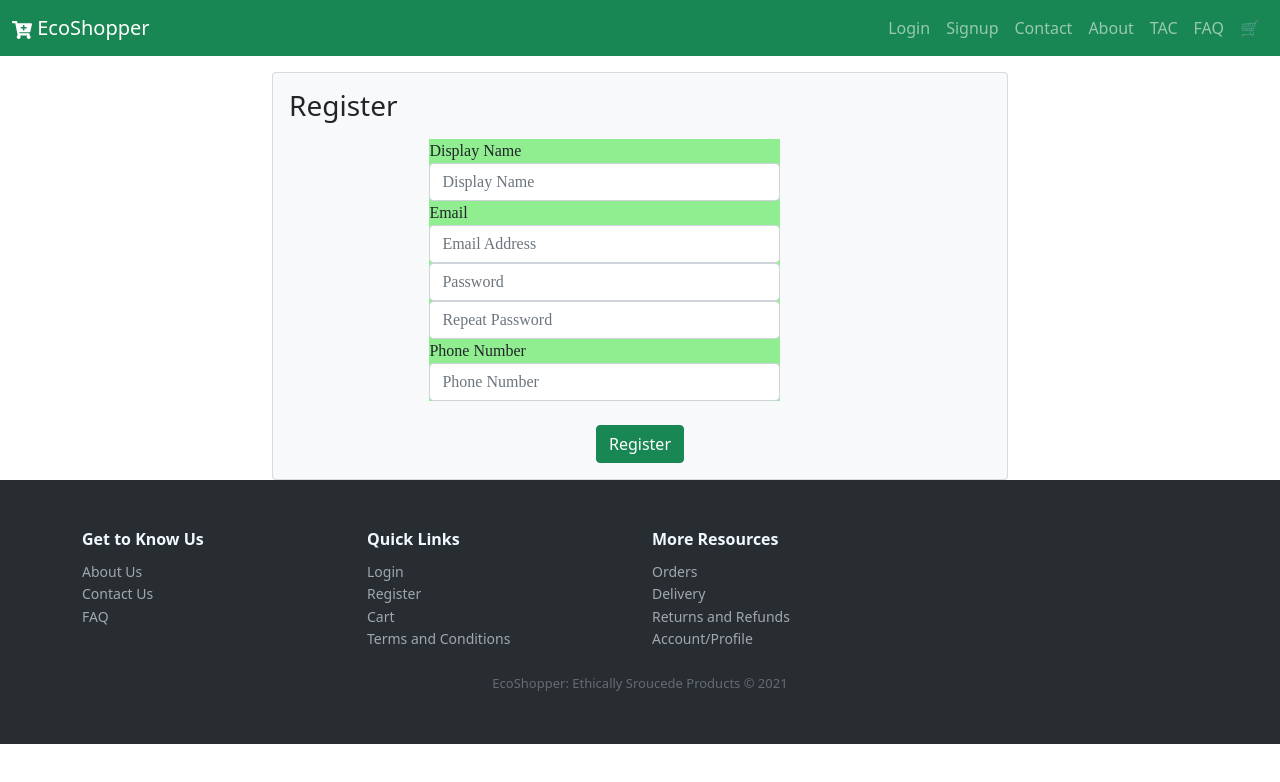
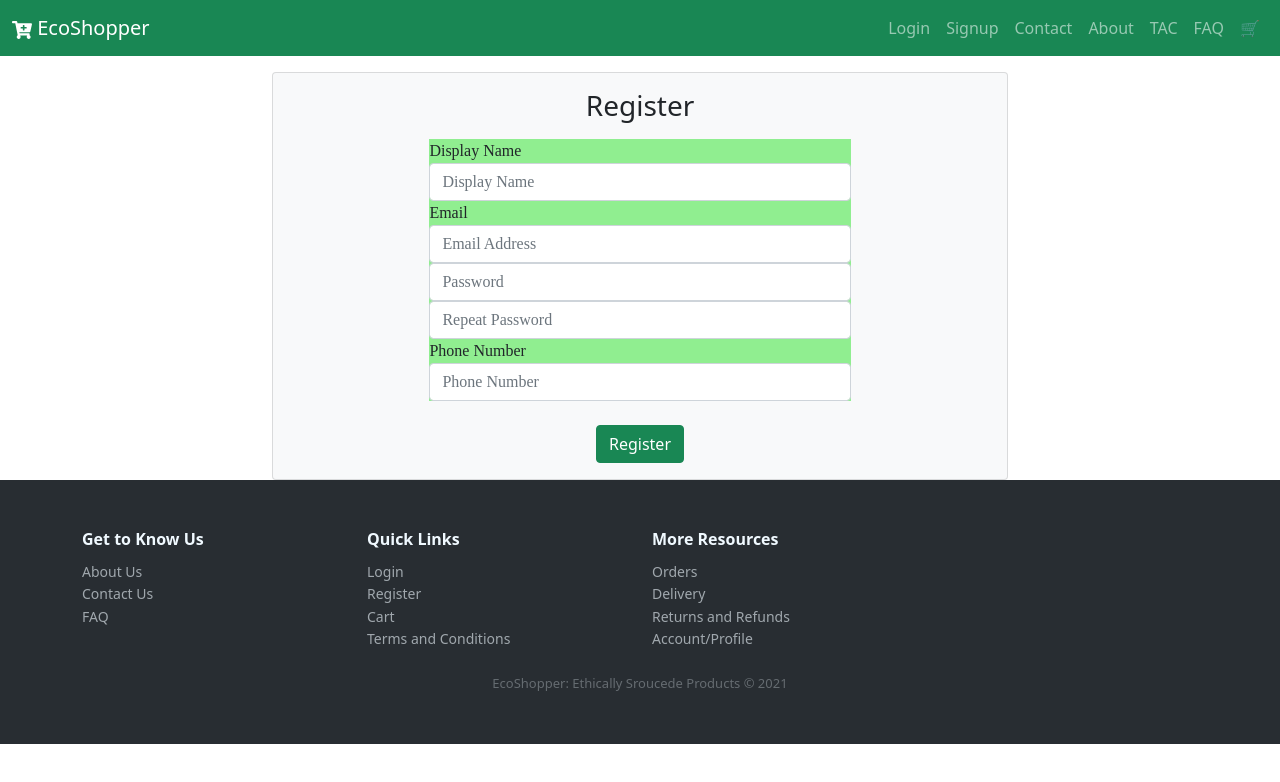
Before and after one commit to Noor-Alina/COMP3340-Project, a React (Create React App) app: page /Signup in a window 1280 px wide. Shown: the top 782 px of the page. Built offline with nearby package versions, Linux system fonts and the light colour scheme; no server answers.

Commit message:
signup/login css

```diff
--- a/src/static/Signin.js
+++ b/src/static/Signin.js
@@ -61,7 +61,7 @@ class Signin extends React.Component{
                         <div className="col-lg-6">
                         <div className="card bg-light">
                             <div className="card-body">
-                            <h3 className="font-weight-light mb-3">Log in</h3>
+                            <h3 className="text-center font-weight-light mb-3">Log in</h3>
                             <section className="form-group">
                             { this.state.errorMessage && this.renderError }
                                 <label
@@ -91,8 +91,9 @@ class Signin extends React.Component{
                                 onChange={this.handleChange}
                                 />
                             </section>
-                            <div className="form-group text-right mb-0">
-                                <button className="btn btn-success" type="submit">
+                            <br />
+                            <div className="text-center mb-6">
+                                <button className="btn btn-success" type="submit"  style={{textAlign: 'center'}}>
                                 Log in
                                 </button>
                             </div>
--- a/src/static/Signup.js
+++ b/src/static/Signup.js
@@ -86,11 +86,11 @@ function Signup(props) {
                 <div className="col-lg-8">
                   <div className="card bg-light">
                     <div className="card-body">
-                      <h3 className="font-weight-light mb-3">Register</h3>
+                      <h3 className="text-center font-weight-light mb-3">Register</h3>
                       <div className="form-row">
                       { errorMessage !== null && getFormErrorMessage() }
                       { requestSucessMessage !== null && getFormSuccessMessage() }
-                        <section className="col-sm-6 form-group">
+                        <section className="form-group">
                           <label
                             className="form-control-label sr-only"
                             htmlFor="displayName"
@@ -109,7 +109,7 @@ function Signup(props) {
                           />
                         </section>
                       </div>
-                      <section className="col-sm-6 form-group">
+                      <section className="form-group">
                         <label
                           className="form-control-label sr-only"
                           htmlFor="email"
@@ -128,7 +128,7 @@ function Signup(props) {
                         />
                       </section>
                       <div className="form-row">
-                        <section className="col-sm-6 form-group">
+                        <section className="form-group">
                           <input
                             className="form-control"
                             type="password"
@@ -138,7 +138,7 @@ function Signup(props) {
                             onChange={e => setPassOne(e.target.value)}
                           />
                         </section>
-                        <section className="col-sm-6 form-group">
+                        <section className="form-group">
                           <input
                             className="form-control"
                             type="password"
@@ -150,7 +150,7 @@ function Signup(props) {
                           />
                         </section>
                       </div>
-                      <section className="col-sm-6 form-group">
+                      <section className="form-group">
                         <label
                           className="form-control-label sr-only"
                           htmlFor="phoneNumber"
```
